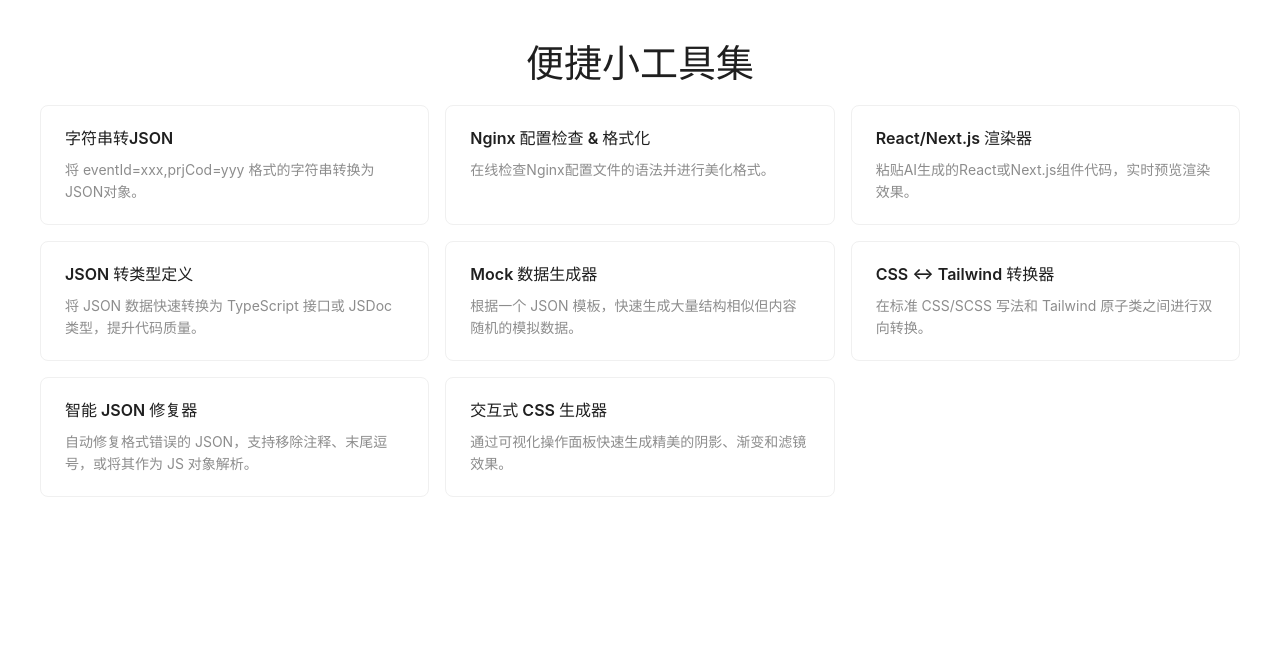
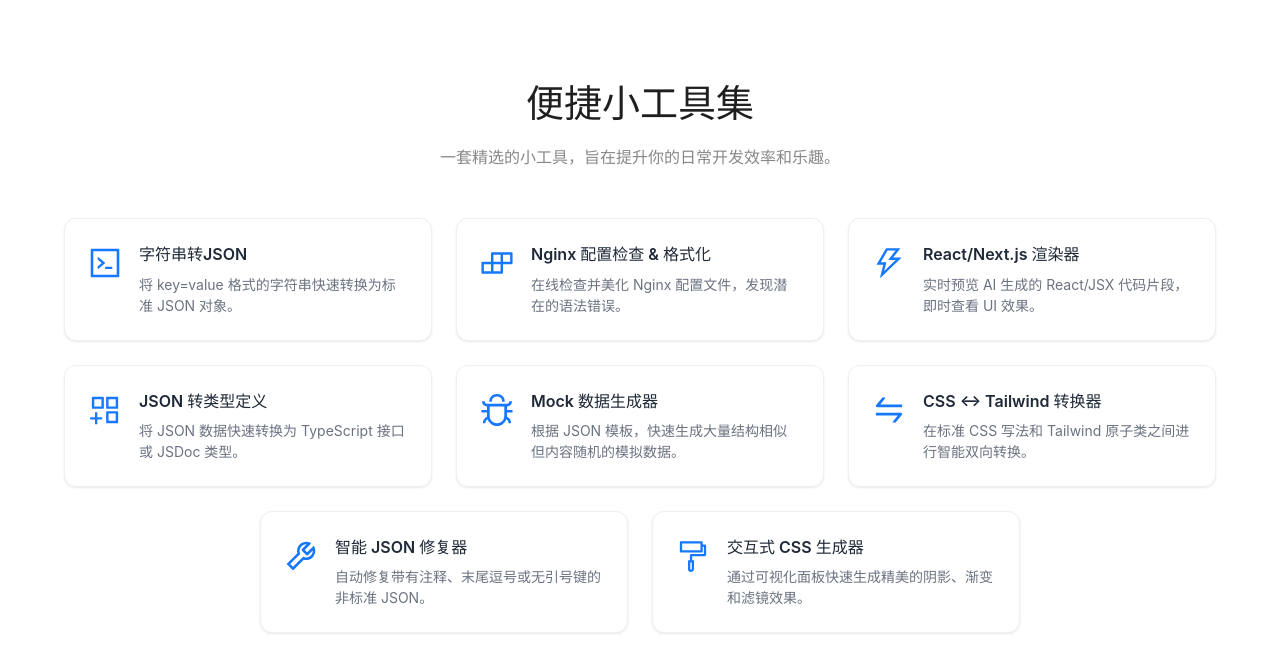
Before and after one commit to HJrookie/simple-tools, a Vue app: page / in a window 1280 px wide. Shown: the top 672 px of the page. Built offline with nearby package versions, Linux system fonts and the light colour scheme.

Commit message:
美化 home 样式.

```diff
--- a/src/components/ToolCard.vue
+++ b/src/components/ToolCard.vue
@@ -1,32 +1,29 @@
-<!-- src/components/ToolCard.vue -->
+<!-- src/components/ToolCard.vue (New Version) -->
 <template>
-    <a-card hoverable @click="goToTool" style="height: 120px;">
-      <a-card-meta :title="title" :description="description"></a-card-meta>
-    </a-card>
+  <div class="tool-card" @click="goToTool">
+    <div class="card-content">
+      <!-- Icon Wrapper -->
+      <div class="icon-wrapper">
+        <component :is="icon" class="tool-icon" />
+      </div>
+      <!-- Text Content -->
+      <div class="text-content">
+        <h3 class="card-title">{{ title }}</h3>
+        <p class="card-description">{{ description }}</p>
+      </div>
+    </div>
+  </div>
 </template>
 
 <script>
-  import { Card, CardMeta } from 'ant-design-vue';
-
 export default {
-    name: 'ToolCard',
-    components: {
-        'a-card': Card,
-        'a-card-meta': CardMeta,
-    },
+  name: "ToolCard",
   props: {
-      title: {
-        type: String,
-        required: true,
-      },
-      description: {
-        type: String,
-        required: true,
-      },
-      to: {
-        type: String,
-        required: true,
-      },
+    title: { type: String, required: true },
+    description: { type: String, required: true },
+    to: { type: String, required: true },
+    // 新增：接收一个图标组件作为 prop
+    icon: { type: Object, required: true },
   },
   methods: {
     goToTool() {
@@ -35,3 +32,73 @@
   },
 };
 </script>
+
+<style scoped>
+.tool-card {
+  /* height: 140px; */
+   /* 增加高度以容纳图标和更好的间距 */
+  background-color: #ffffff;
+  border-radius: 12px; /* 更圆润的边角 */
+  border: 1px solid #f0f0f0;
+  padding: 24px;
+  cursor: pointer;
+  overflow: hidden;
+  position: relative;
+  /* 平滑的过渡动画 */
+  transition: all 0.3s cubic-bezier(0.25, 0.8, 0.25, 1);
+  box-shadow:
+    0 1px 3px rgba(0, 0, 0, 0.04),
+    0 1px 2px rgba(0, 0, 0, 0.06);
+}
+
+.tool-card:hover {
+  /* 悬浮时“上浮”效果 */
+  transform: translateY(-5px);
+  /* 更明显的阴影 */
+  box-shadow:
+    0 10px 20px rgba(0, 0, 0, 0.08),
+    0 4px 8px rgba(0, 0, 0, 0.06);
+}
+
+.card-content {
+  display: flex;
+  align-items: flex-start; /* 图标和文字顶部对齐 */
+  height: 100%;
+}
+
+.icon-wrapper {
+  margin-right: 18px;
+}
+
+.tool-icon {
+  font-size: 32px; /* 增大图标尺寸 */
+  color: #1677ff; /* Ant Design 主题色 */
+  margin-top: 4px; /* 微调图标位置 */
+}
+
+.text-content {
+  display: flex;
+  flex-direction: column;
+}
+
+.card-title {
+  font-size: 16px;
+  font-weight: 600; /* 标题加粗 */
+  color: #1f2937;
+  margin: 0 0 8px 0;
+  line-height: 1.4;
+}
+
+.card-description {
+  font-size: 14px;
+  color: #6b7280; /* 描述文字颜色变浅 */
+  line-height: 1.5;
+  margin: 0;
+  /* 最多显示两行，超出部分显示省略号 */
+  display: -webkit-box;
+  -webkit-box-orient: vertical;
+  -webkit-line-clamp: 2;
+  overflow: hidden;
+  text-overflow: ellipsis;
+}
+</style>
--- a/src/views/Home.vue
+++ b/src/views/Home.vue
@@ -1,19 +1,26 @@
-<!-- src/views/Home.vue -->
+<!-- src/views/Home.vue (New Version) -->
 <template>
-  <div>
-    <a-typography-title style="text-align: center">便捷小工具集</a-typography-title>
-    <a-row :gutter="[16, 16]">
-      <a-col :span="8" v-for="tool in tools" :key="tool.name">
-        <ToolCard :title="tool.title" :description="tool.description" :to="tool.to" />
+  <div class="home-container">
+    <div class="header">
+      <a-typography-title>便捷小工具集</a-typography-title>
+      <a-typography-paragraph class="subtitle"> 一套精选的小工具，旨在提升你的日常开发效率和乐趣。 </a-typography-paragraph>
+    </div>
+    <a-row :gutter="[24, 24]">
+      <a-col :xs="24" :sm="12" :md="8" v-for="tool in tools" :key="tool.title">
+        <ToolCard :title="tool.title" :description="tool.description" :to="tool.to" :icon="tool.icon" />
       </a-col>
     </a-row>
   </div>
 </template>
 
 <script>
-import { Row, Col, TypographyTitle } from "ant-design-vue";
+import { Row, Col, TypographyTitle, TypographyParagraph } from "ant-design-vue";
 import ToolCard from "../components/ToolCard.vue";
 
+// 引入所有需要的图标
+import { CodeOutlined, ThunderboltOutlined, BugOutlined, FormatPainterOutlined, ToolOutlined, AppstoreAddOutlined, SwapOutlined, BuildOutlined } from "@ant-design/icons-vue";
+
+// todo 增加我的那个文件上传的应用.
 export default {
   name: "Home",
   components: {
@@ -21,52 +28,86 @@
     "a-row": Row,
     "a-col": Col,
     "a-typography-title": TypographyTitle,
+    "a-typography-paragraph": TypographyParagraph,
   },
   data() {
     return {
       tools: [
         {
           title: "字符串转JSON",
-          description: "将 eventId=xxx,prjCod=yyy 格式的字符串转换为JSON对象。",
+          description: "将 key=value 格式的字符串快速转换为标准 JSON 对象。",
           to: "/tools/string-to-json",
+          icon: CodeOutlined,
         },
         {
           title: "Nginx 配置检查 & 格式化",
-          description: "在线检查Nginx配置文件的语法并进行美化格式。",
+          description: "在线检查并美化 Nginx 配置文件，发现潜在的语法错误。",
           to: "/tools/nginx-formatter",
+          icon: BuildOutlined,
         },
         {
           title: "React/Next.js 渲染器",
-          description: "粘贴AI生成的React或Next.js组件代码，实时预览渲染效果。",
+          description: "实时预览 AI 生成的 React/JSX 代码片段，即时查看 UI 效果。",
           to: "/tools/react-renderer",
+          icon: ThunderboltOutlined,
         },
         {
           title: "JSON 转类型定义",
-          description: "将 JSON 数据快速转换为 TypeScript 接口或 JSDoc 类型，提升代码质量。",
+          description: "将 JSON 数据快速转换为 TypeScript 接口或 JSDoc 类型。",
           to: "/tools/json-to-type",
+          icon: AppstoreAddOutlined,
         },
         {
           title: "Mock 数据生成器",
-          description: "根据一个 JSON 模板，快速生成大量结构相似但内容随机的模拟数据。",
+          description: "根据 JSON 模板，快速生成大量结构相似但内容随机的模拟数据。",
           to: "/tools/mock-data-generator",
+          icon: BugOutlined,
         },
         {
           title: "CSS ↔ Tailwind 转换器",
-          description: "在标准 CSS/SCSS 写法和 Tailwind 原子类之间进行双向转换。",
+          description: "在标准 CSS 写法和 Tailwind 原子类之间进行智能双向转换。",
           to: "/tools/css-tailwind-converter",
+          icon: SwapOutlined,
         },
         {
           title: "智能 JSON 修复器",
-          description: "自动修复格式错误的 JSON，支持移除注释、末尾逗号，或将其作为 JS 对象解析。",
+          description: "自动修复带有注释、末尾逗号或无引号键的非标准 JSON。",
           to: "/tools/json-fixer",
+          icon: ToolOutlined,
         },
         {
           title: "交互式 CSS 生成器",
-          description: "通过可视化操作面板快速生成精美的阴影、渐变和滤镜效果。",
+          description: "通过可视化面板快速生成精美的阴影、渐变和滤镜效果。",
           to: "/tools/css-generator",
+          icon: FormatPainterOutlined,
         },
       ],
     };
   },
 };
 </script>
+
+<style scoped>
+.home-container {
+  max-width: 1200px;
+  margin: 0 auto;
+  padding: 40px 24px;
+}
+
+.header {
+  text-align: center;
+  margin-bottom: 48px;
+}
+
+.subtitle {
+  font-size: 16px;
+  color: #888;
+  max-width: 600px;
+  margin: 12px auto 0;
+}
+
+/* 响应式调整列数 */
+.ant-row {
+  justify-content: center;
+}
+</style>
```
Lines whose indentation alone changed are shown as unchanged.
